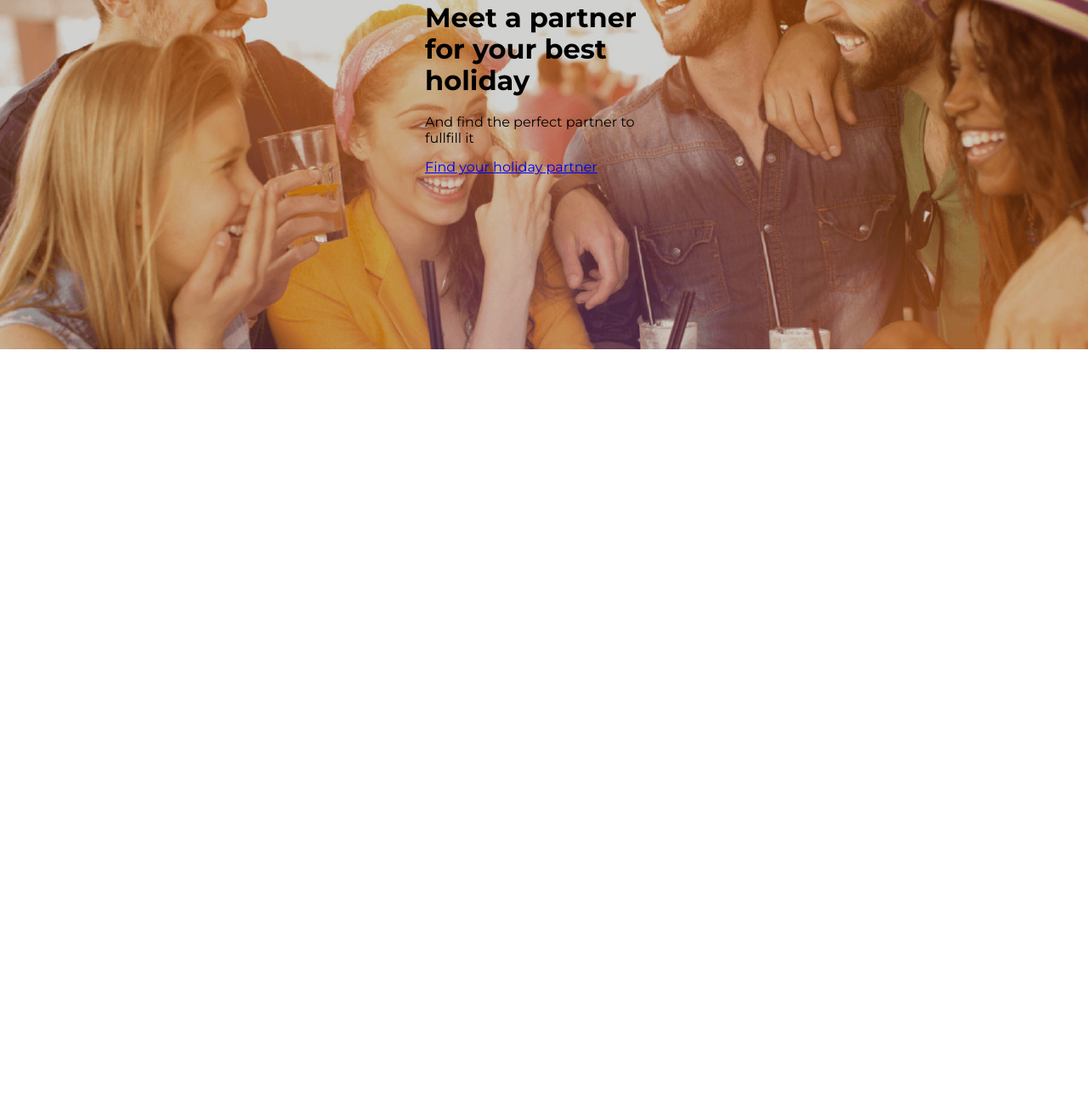
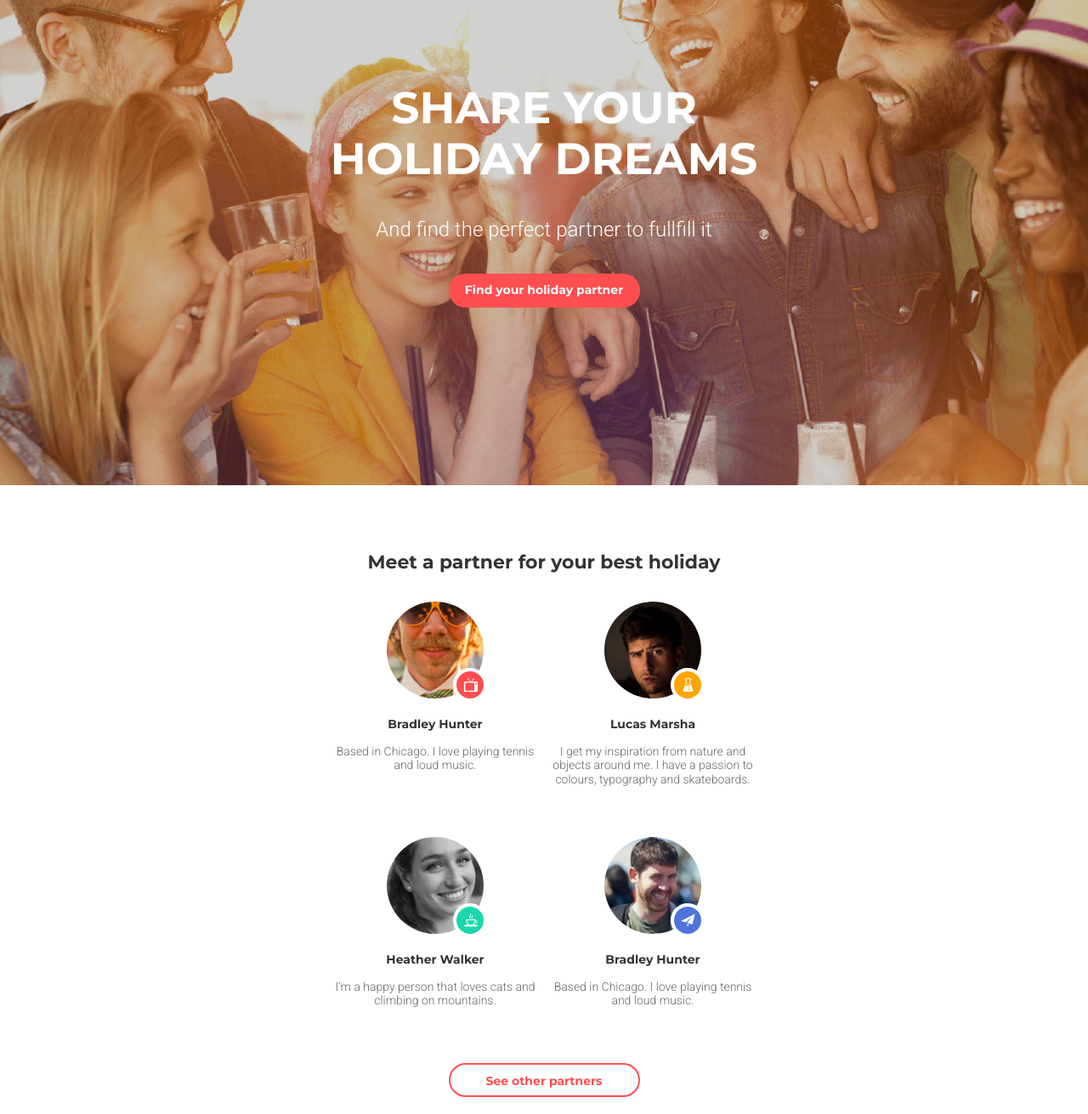
Before and after one commit to at0mua/goit-fe-course, a plain HTML site: page html-css/module-08/index.html in a window 1280 px wide. Shown: the part 129-1440 px from the top of the page at 85% size. Before the commit the page ends 800 px from the top, so only its background shows below. Drawn offline with Linux system fonts and the light colour scheme.

Commit message:
added version for tablet

```diff
--- /dev/null
+++ b/html-css/module-08/css/media.css
@@ -0,0 +1,97 @@
+@media (max-width: 767px) {
+  .container {
+    padding: 0 14px;
+  }
+
+  /* SECTION PROMO */
+
+  .promo-header {
+    flex-direction: column-reverse;
+    padding-top: 20px;
+    padding-bottom: 38px;
+  }
+
+  .entry-menu {
+    padding-bottom: 118px;
+  }
+
+  .sub-title {
+    padding: 0 38px;
+  }
+
+  /* SECTION PARTNERS */
+
+  .partners {
+    padding-top: 70px;
+    padding-bottom: 58px;
+  }
+
+  .partner-card {
+    margin: 0 auto;
+  }
+
+  .partner-card:not(:last-child) {
+    margin-bottom: 26px;
+  }
+}
+
+@media (min-width: 768px) {
+  .container {
+    width: 768px;
+  }
+
+  /* SECTION PROMO */
+
+  .promo {
+    min-width: 768px;
+    min-height: 700px;
+  }
+
+  .promo-header {
+    justify-content: space-between;
+    align-items: center;
+    min-height: 112px;
+    margin-bottom: 114px;
+    padding: 0 50px;
+  }
+
+  .promo-title {
+    margin-bottom: 40px;
+    font-size: 52px;
+  }
+
+  .sub-title {
+    margin-bottom: 38px;
+    font-size: 24px;
+  }
+
+  .page-btn {
+    width: 225px;
+  }
+
+  /* SECTION PARTNERS */
+
+  .partners {
+    padding-top: 78px;
+    padding-bottom: 40px;
+  }
+
+  .partners-title {
+    margin-bottom: 30px;
+  }
+
+  .partners-list {
+    padding: 0 138px 38px;
+    display: flex;
+    flex-wrap: wrap;
+    justify-content: space-between;
+  }
+
+  .partner-card {
+    flex: 0 0 236px;
+  }
+
+  .partner-card:not(:nth-last-child(-n + 2)) {
+    margin-bottom: 56px;
+  }
+}
--- a/html-css/module-08/css/style.css
+++ b/html-css/module-08/css/style.css
@@ -21,7 +21,6 @@ img {
 
 .container {
   margin: 0 auto;
-  padding: 20px;
   width: 320px;
 }
 
@@ -35,26 +34,27 @@ img {
   background-position: center;
   background-repeat: no-repeat;
   background-size: cover;
+  font-weight: 700;
 }
 
-.section-header {
+.promo-header {
   display: flex;
-  flex-direction: column-reverse;
 }
 
 .site-logo {
   display: block;
   font-size: 20px;
-  font-weight: 700;
   text-align: center;
   text-transform: uppercase;
   text-decoration: none;
+  letter-spacing: 1px;
   color: #ffffff;
 }
 
 .entry-menu {
   display: flex;
   justify-content: center;
+  margin: 0;
   padding: 0;
   list-style: none;
 }
@@ -77,7 +77,124 @@ img {
   border: 2px solid #ffffff;
 }
 
-/* @media (min-width: 320px) {
+.promo-title {
+  margin: 0 0 18px;
+  font-size: 30px;
+  color: #ffffff;
+  text-align: center;
+  text-transform: uppercase;
+}
 
+.sub-title {
+  margin: 0 0 22px;
+  font-size: 18px;
+  color: #ffffff;
+  font-family: "Roboto", sans-serif;
+  font-weight: 300;
+  text-align: center;
+}
 
-} */
+.page-btn {
+  display: block;
+  margin: 0 auto;
+  width: 280px;
+  height: 40px;
+  border-radius: 20px;
+  font-size: 14px;
+  text-align: center;
+  text-decoration: none;
+  line-height: 38px;
+}
+
+.promo-btn {
+  background-color: #ff4e50;
+  color: #ffffff;
+}
+
+/* SECTION PARTNERS */
+
+.partners {
+  text-align: center;
+}
+
+.partners-title {
+  margin: 0 0 18px;
+  font-size: 22px;
+  color: #333333;
+}
+
+.partners-list {
+  margin: 0 0 28px;
+  padding: 0;
+  list-style: none;
+}
+
+.partner-card {
+  width: 220px;
+}
+
+.card-photo {
+  position: relative;
+  margin: 0 auto 18px;
+  width: 122px;
+}
+
+.card-photo img {
+  border-radius: 50%;
+  border: 4px solid #ffffff;
+}
+
+.card-photo::after {
+  position: absolute;
+  content: "";
+  width: 40px;
+  height: 40px;
+  right: 0;
+  bottom: 0;
+  border: 4px solid #ffffff;
+  border-radius: 50%;
+  background-position: center;
+  background-repeat: no-repeat;
+  z-index: 2;
+}
+
+.icon-tv::after {
+  background-color: #ff4e50;
+  background-image: url(../img/icons/icon-tv.png);
+}
+
+.icon-flask::after {
+  background-color: #ffa507;
+  background-image: url(../img/icons/icon-flask.png);
+}
+
+.icon-cup::after {
+  background-color: #1cd7ad;
+  background-image: url(../img/icons/icon-cup.png);
+}
+
+.icon-paper-plane::after {
+  background-color: #4e73db;
+  background-image: url(../img/icons/icon-paper-plane.png);
+}
+
+.partners-btn {
+  color: #ff4e50;
+  font-weight: 700;
+  background-color: #ffffff;
+  border: 2px solid #ff4e50;
+}
+
+.partner-name {
+  margin: 0 0 16px;
+  font-size: 14px;
+  color: #333333;
+}
+
+.partner-descr {
+  margin: 0;
+  font-size: 14px;
+  color: #666666;
+  font-family: "Roboto", sans-serif;
+  font-weight: 300;
+}
--- a/html-css/module-08/index.html
+++ b/html-css/module-08/index.html
@@ -10,11 +10,12 @@
     />
     <link rel="stylesheet" href="css/normalize.css" />
     <link rel="stylesheet" href="css/style.css" />
+    <link rel="stylesheet" href="css/media.css" />
   </head>
   <body>
     <section class="promo">
       <div class="container">
-        <header class="section-header">
+        <header class="promo-header">
           <a href="#" class="site-logo">urlaubsglück</a>
           <ul class="entry-menu">
             <li class="entry-link">
@@ -25,10 +26,73 @@
             </li>
           </ul>
         </header>
-        <h1 class="promo-title">Meet a partner for your best holiday</h1>
-        <p>And find the perfect partner to fullfill it</p>
-        <a href="#">Find your holiday partner</a>
+        <h1 class="promo-title">Share your<br />holiday dreams</h1>
+        <p class="sub-title">And find the perfect partner to fullfill it</p>
+        <a href="#" class="promo-btn page-btn">Find your holiday partner</a>
       </div>
+    </section>
+    <section class="partners container">
+      <h2 class="partners-title">Meet a partner for your best holiday</h2>
+      <ul class="partners-list">
+        <li class="partner-card">
+          <div class="card-photo icon-tv">
+            <img
+              src="img/partner1.png"
+              alt="partner photo"
+              width="122"
+              height="122"
+            />
+          </div>
+          <h3 class="partner-name">Bradley Hunter</h3>
+          <p class="partner-descr">
+            Based in Chicago. I love playing tennis and loud music.
+          </p>
+        </li>
+        <li class="partner-card">
+          <div class="card-photo icon-flask">
+            <img
+              src="img/partner2.png"
+              alt="partner photo"
+              width="122"
+              height="122"
+            />
+          </div>
+          <h3 class="partner-name">Lucas Marsha</h3>
+          <p class="partner-descr">
+            I get my inspiration from nature and objects around me. I have a
+            passion to colours, typography and skateboards.
+          </p>
+        </li>
+        <li class="partner-card">
+          <div class="card-photo icon-cup">
+            <img
+              src="img/partner3.png"
+              alt="partner photo"
+              width="122"
+              height="122"
+            />
+          </div>
+          <h3 class="partner-name">Heather Walker</h3>
+          <p class="partner-descr">
+            I'm a happy person that loves cats and climbing on mountains.
+          </p>
+        </li>
+        <li class="partner-card">
+          <div class="card-photo icon-paper-plane">
+            <img
+              src="img/partner4.png"
+              alt="partner photo"
+              width="122"
+              height="122"
+            />
+          </div>
+          <h3 class="partner-name">Bradley Hunter</h3>
+          <p class="partner-descr">
+            Based in Chicago. I love playing tennis and loud music.
+          </p>
+        </li>
+      </ul>
+      <a href="#" class="partners-btn page-btn">See other partners</a>
     </section>
   </body>
 </html>
```
Also changed, not shown: html-css/module-08/img/icons/icon-cup.png (renamed from html-css/module-08/img/icons/Shape 153.png), html-css/module-08/img/icons/icon-flask.png (renamed from html-css/module-08/img/icons/Shape 155.png), html-css/module-08/img/icons/icon-paper-plane.png (renamed from html-css/module-08/img/icons/Shape 170.png), html-css/module-08/img/icons/icon-tv.png (renamed from html-css/module-08/img/icons/Shape 128.png).
